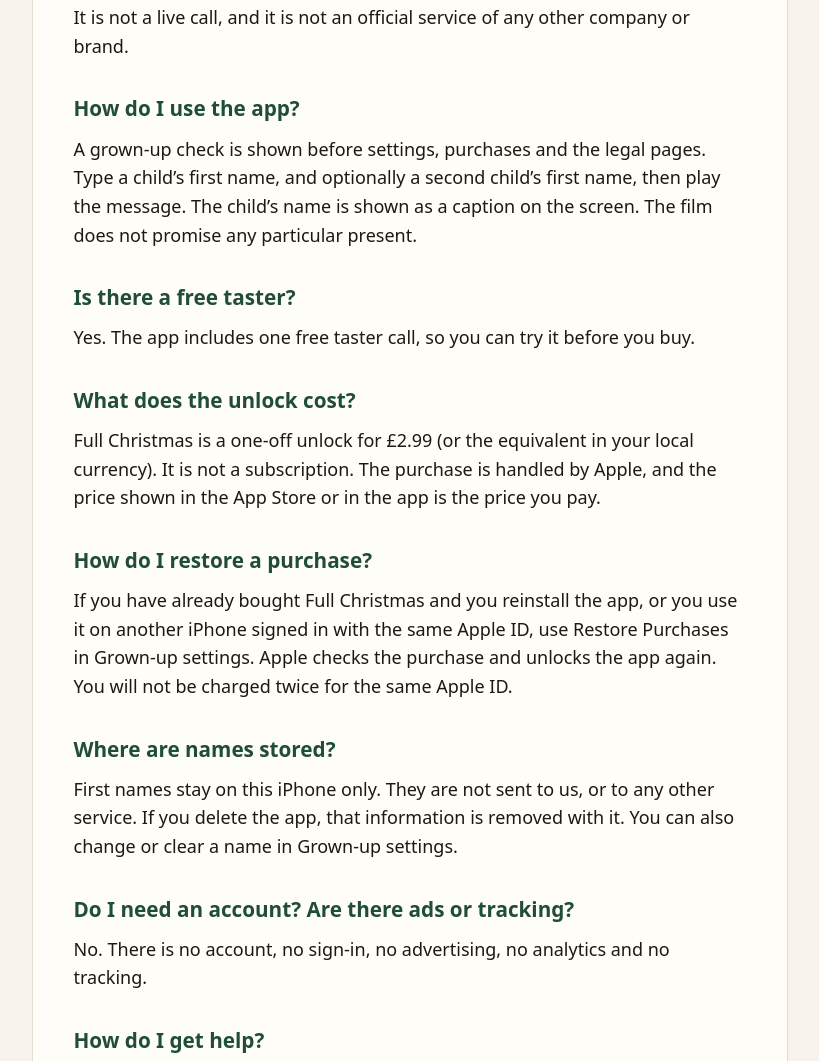
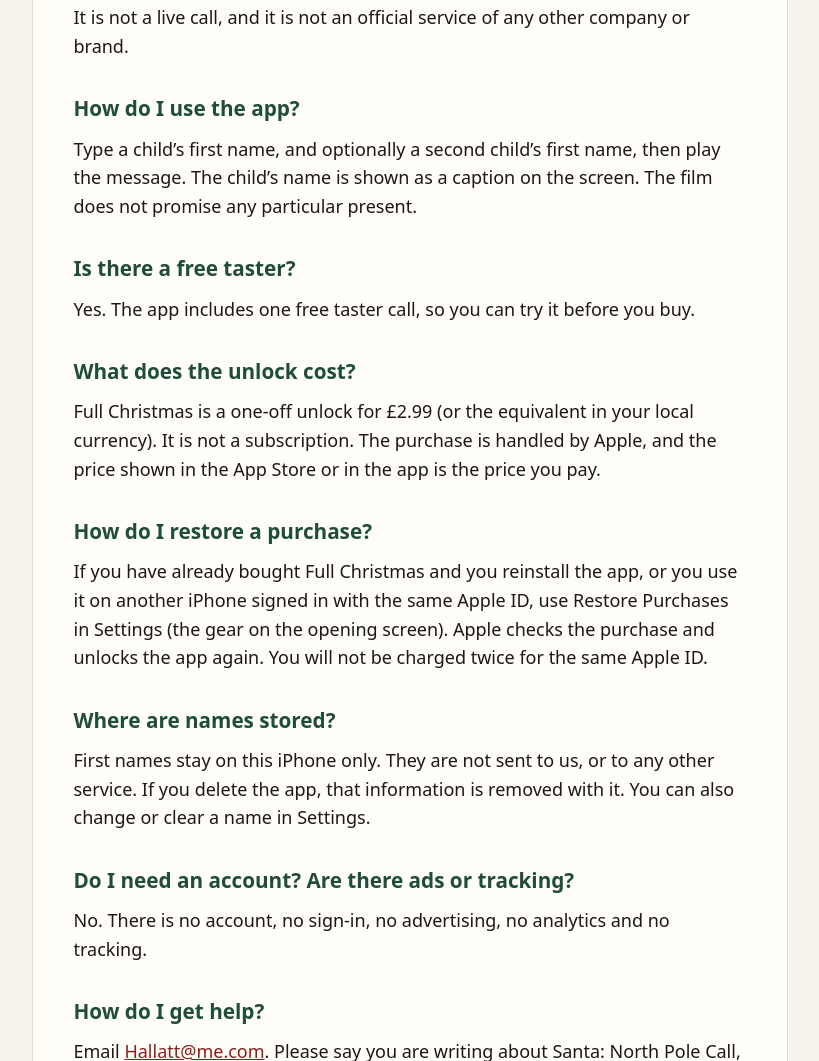
Before and after one commit to HallattChris6320/santa-app-support, a plain HTML site: page index.html in a window 1280 px wide. Shown: the part 365-1426 px from the top of the page, without its empty margins (230-1049 px from the left). Drawn offline with Linux system fonts and the light colour scheme.

Commit message:
Remove grown-up check wording; settings and music preference

```diff
--- a/index.html
+++ b/index.html
@@ -23,7 +23,7 @@
     <p>It is not a live call, and it is not an official service of any other company or brand.</p>
 
     <h2>How do I use the app?</h2>
-    <p>A grown-up check is shown before settings, purchases and the legal pages. Type a child’s first name, and optionally a second child’s first name, then play the message. The child’s name is shown as a caption on the screen. The film does not promise any particular present.</p>
+    <p>Type a child’s first name, and optionally a second child’s first name, then play the message. The child’s name is shown as a caption on the screen. The film does not promise any particular present.</p>
 
     <h2>Is there a free taster?</h2>
     <p>Yes. The app includes one free taster call, so you can try it before you buy.</p>
@@ -32,10 +32,10 @@
     <p>Full Christmas is a one-off unlock for £2.99 (or the equivalent in your local currency). It is not a subscription. The purchase is handled by Apple, and the price shown in the App Store or in the app is the price you pay.</p>
 
     <h2>How do I restore a purchase?</h2>
-    <p>If you have already bought Full Christmas and you reinstall the app, or you use it on another iPhone signed in with the same Apple ID, use Restore Purchases in Grown-up settings. Apple checks the purchase and unlocks the app again. You will not be charged twice for the same Apple ID.</p>
+    <p>If you have already bought Full Christmas and you reinstall the app, or you use it on another iPhone signed in with the same Apple ID, use Restore Purchases in Settings (the gear on the opening screen). Apple checks the purchase and unlocks the app again. You will not be charged twice for the same Apple ID.</p>
 
     <h2>Where are names stored?</h2>
-    <p>First names stay on this iPhone only. They are not sent to us, or to any other service. If you delete the app, that information is removed with it. You can also change or clear a name in Grown-up settings.</p>
+    <p>First names stay on this iPhone only. They are not sent to us, or to any other service. If you delete the app, that information is removed with it. You can also change or clear a name in Settings.</p>
 
     <h2>Do I need an account? Are there ads or tracking?</h2>
     <p>No. There is no account, no sign-in, no advertising, no analytics and no tracking.</p>
```
Also changed, not shown: privacy.html (+1 -1 lines), terms.html (+1 -1 lines).
